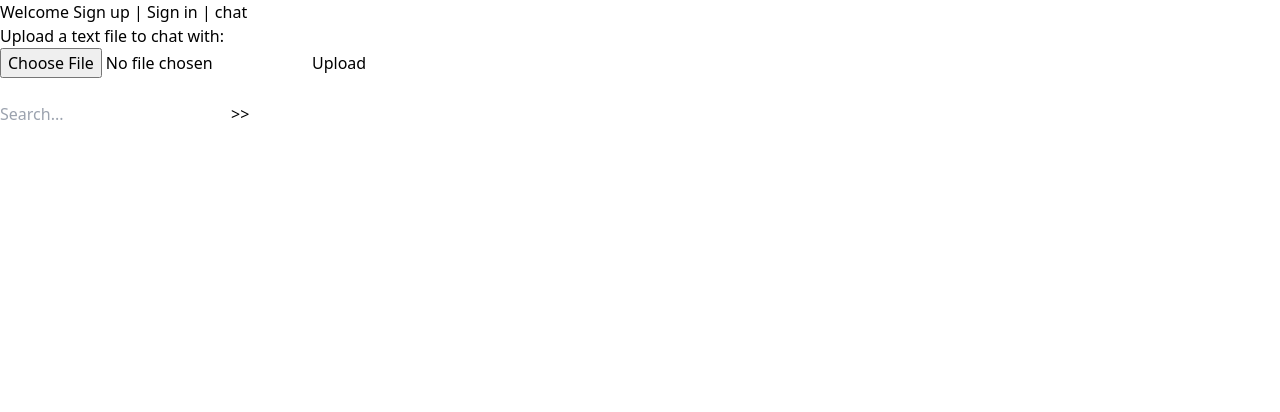
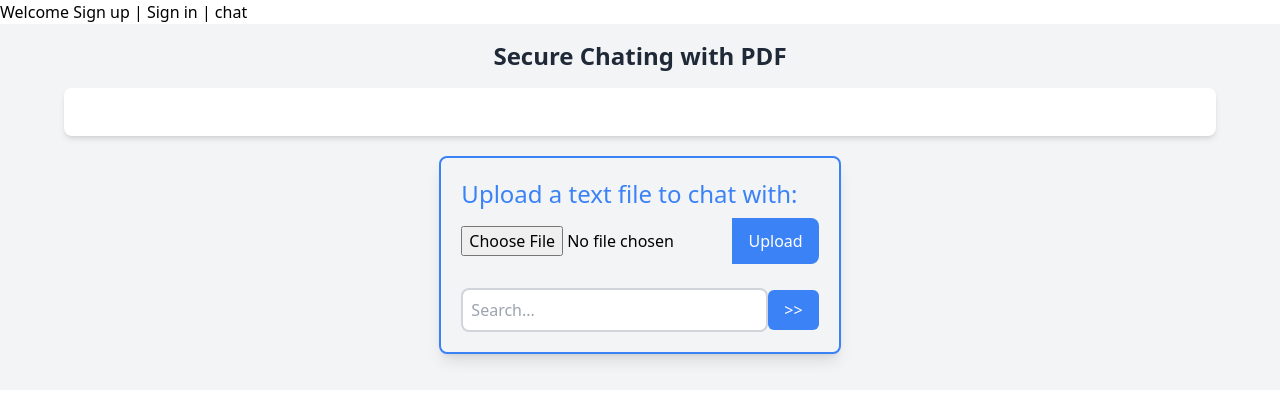
Before and after one commit to ahmedm3377/Web-Based-RAG-Application, an Angular app in the folder Frontend/chatpdf/: page /chat in a window 1280 px wide. Shown: the top 412 px of the page. Built offline with nearby package versions, Linux system fonts and the light colour scheme.

Commit message:
Update Chating component

```diff
--- a/Frontend/chatpdf/src/app/chat.service.ts
+++ b/Frontend/chatpdf/src/app/chat.service.ts
@@ -3,6 +3,8 @@ import { HttpClient } from '@angular/common/http';
 
 
 import { SERVER_URL } from '../../environments/environment.development';
+
+
 
 @Injectable({
   providedIn: 'root'
--- a/Frontend/chatpdf/src/app/chatting/chat/chat.component.ts
+++ b/Frontend/chatpdf/src/app/chatting/chat/chat.component.ts
@@ -1,15 +1,44 @@
 import { Component } from '@angular/core';
 import { PromptComponent } from '../prompt/prompt.component';
+interface chatMessage {   question: boolean, data: string }
+import { CommonModule } from '@angular/common';
 
 @Component({
   selector: 'app-chat',
   imports: [PromptComponent],
   template: `
 
-    <app-prompt></app-prompt>
+   <div class="flex flex-col items-center justify-center  bg-gray-100 p-4">
+      <h2 class="mb-4 text-2xl font-bold text-gray-800">Secure Chating with PDF</h2>
+
+      <div class="bg-white rounded-lg shadow-md p-6 max-w-6xl w-full">
+          @if(msg[0].question)
+            {
+              <p  class="text-lg text-gray-700 mb-2 border-b pb-2">
+                Question: {{ msg[0].data }}
+              </p>
+            }
+          @if(msg[1])
+            {
+              <p class="text-lg text-gray-700">
+                Answer:{{ msg[1].data }}
+              </p>
+            }
+
+      </div>
+
+      <app-prompt (msgFromChild)="receive($event)"></app-prompt>
+</div>
+
+
+
   `,
   styles: ``
 })
 export class ChatComponent {
-
+  msg: chatMessage[]= [{ question: false, data: '' }];
+  receive(data: chatMessage[]) {
+    this.msg = data;
+    console.log('received', data);
+    }
 }
--- a/Frontend/chatpdf/src/app/chatting/chatingStyle.css
+++ b/Frontend/chatpdf/src/app/chatting/chatingStyle.css
@@ -1,5 +1,5 @@
 form {
-  max-width: 600px;
+  max-width: 1200px;
   margin: 20px auto;
   padding: 20px;
   border: 2px solid #4a90e2;
--- a/Frontend/chatpdf/src/app/chatting/prompt/prompt.component.ts
+++ b/Frontend/chatpdf/src/app/chatting/prompt/prompt.component.ts
@@ -1,47 +1,52 @@
-import { Component, inject } from '@angular/core';
+import { Component, inject, output } from '@angular/core';
 import { FormBuilder, ReactiveFormsModule, Validators } from '@angular/forms';
 import { ChatService } from '../../chat.service';
+interface chatMessage {   question: boolean, data: string }
+
 
 @Component({
   selector: 'app-prompt',
   imports: [ReactiveFormsModule],
-  styleUrls: ['../chatingStyle.css'],
+  styleUrls: [],
   template: `
+<div class="w-full mx-auto my-5 p-5 border-2 border-blue-500 rounded-lg bg-gray-100 shadow-lg">
+<form [formGroup]="form" >
 
-<form [formGroup]="form">
 
-<fieldset>
-    <legend>Upload a text file to chat with:</legend>
-<div style="width: 100%;">
+    <legend class="text-2xl text-blue-500 mb-2">Upload a text file to chat with:</legend>
+<div class="relative max-w-6xl">
     <input
         id="file_input"
         type="file"
         (change)="onFileSelected($event)"
         accept=".pdf, .txt, .doc, .docx"
-        class="file-input"
+       class="inline-block my-2"
     >
-    <button (click)="uploadFile()" class="upload-button">Upload</button>
+    <button (click)="uploadFile()" class="absolute right-0 top-0 h-full bg-blue-500 text-white rounded-r-lg px-4 cursor-pointer transition duration-300 hover:bg-green-600">Upload</button>
     </div>
-</fieldset>
+
 
 <br />
 
-<div class="relative inline-block" style="width: 100%;">
+<div>
     <input
         type="text"
         placeholder="Search..."
         formControlName="searchBox"
         (keyup.enter)="search()"
-        class="search-input"
+        class="pr-16 p-2 border-2 border-gray-300 rounded-lg transition-colors duration-300 focus:border-blue-500 focus:outline-none"
+
     />
     <button
         (click)="search()"
-        class="absolute search-button"
+        class="bg-blue-500 text-white border-none rounded-md py-2 px-4 cursor-pointer transition duration-300 hover:bg-green-600"
+
     >
         >>
     </button>
 </div>
 </form>
+</div>
   `,
   styles: `
 
@@ -49,6 +54,7 @@ import { ChatService } from '../../chat.service';
 })
 export class PromptComponent {
   chatService = inject(ChatService);
+  msgFromChild = output<chatMessage[]>();
 
 
   form = inject(FormBuilder).nonNullable.group({
@@ -58,7 +64,13 @@ export class PromptComponent {
     search(){
       let textValue = this.form.controls.searchBox.value;
       if (textValue) {
-          this.chatService.SendQuery(textValue);
+          this.msgFromChild.emit([{ question: true, data: textValue }]);
+          let result = ""
+          this.chatService.SendQuery(textValue).subscribe(response => {result = response.data;});
+
+          this.msgFromChild.emit([{ question: true, data: textValue },{ question: false, data: "123" }]);
+
+
           console.log(textValue);
           this.form.controls.searchBox.setValue('');
       }
```
